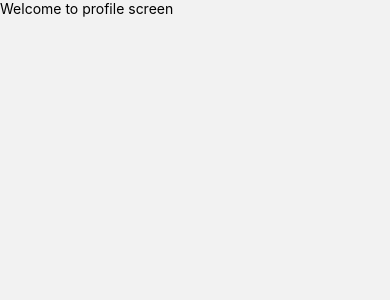
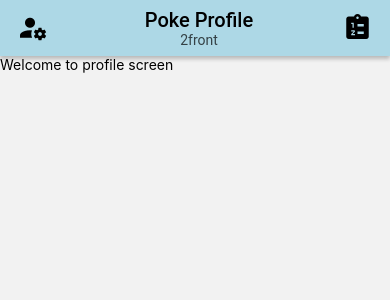
Before and after one commit to MatkoMilic/Poke-App-Jest-Testing, a React Native app: screen /MAIN_NAVIGATOR in a window 390 px wide. Shown: the top 300 px of the page. Built offline with nearby package versions, Linux system fonts and the light colour scheme.

Commit message:
feat(pokelistscreen.tsx & profilescreen.tsx & settingsscreen.tsx): add custom header inside screens

```diff
--- a/src/screens/PokeListScreen/PokeListScreen.tsx
+++ b/src/screens/PokeListScreen/PokeListScreen.tsx
@@ -1,10 +1,27 @@
 import React from 'react';
 import {Text} from 'react-native';
-import {ScreenContainer} from '../../components';
+import {Header, ScreenContainer} from '../../components';
+import {IMainNavScreenProps, MainNavigatorScreens} from '../../types';
 
-const PokeListScreen: React.FC = () => {
+interface ProfileScreenProps extends IMainNavScreenProps {}
+
+const PokeListScreen: React.FC<ProfileScreenProps> = ({navigation}) => {
+  const goToSettings = () => {
+    navigation.navigate(MainNavigatorScreens.SETTINGS_SCREEN);
+  };
+  const goToProfile = () => {
+    navigation.navigate(MainNavigatorScreens.PROFILE_SCREEN);
+  };
   return (
     <ScreenContainer>
+      <Header
+        goToScreenLeftIcon={goToSettings}
+        goToScreenRightIcon={goToProfile}
+        headerTitle="Poke Profile"
+        leftIcon="account-cog"
+        rightIcon="clipboard-list"
+        headerSubtitle="2front"
+      />
       <Text>Welcome to poke list</Text>
     </ScreenContainer>
   );
--- a/src/screens/ProfileScreen/ProfileScreen.tsx
+++ b/src/screens/ProfileScreen/ProfileScreen.tsx
@@ -1,10 +1,28 @@
 import React from 'react';
 import {Text} from 'react-native';
-import {ScreenContainer} from '../../components';
+import {Header, ScreenContainer} from '../../components';
+import {IMainNavScreenProps, MainNavigatorScreens} from '../../types';
+import {PokeListScreen} from '../PokeListScreen';
 
-const ProfileScreen: React.FC = () => {
+interface ProfileScreenProps extends IMainNavScreenProps {}
+
+const ProfileScreen: React.FC<ProfileScreenProps> = ({navigation}) => {
+  const goToSettings = () => {
+    navigation.navigate(MainNavigatorScreens.SETTINGS_SCREEN);
+  };
+  const goToPokeList = () => {
+    navigation.navigate(MainNavigatorScreens.POKELIST_SCREEN);
+  };
   return (
     <ScreenContainer>
+      <Header
+        goToScreenLeftIcon={goToSettings}
+        goToScreenRightIcon={goToPokeList}
+        headerTitle="Poke Profile"
+        leftIcon="account-cog"
+        rightIcon="clipboard-list"
+        headerSubtitle="2front"
+      />
       <Text>Welcome to profile screen</Text>
     </ScreenContainer>
   );
--- a/src/screens/SettingsScreen/SettingsScreen.tsx
+++ b/src/screens/SettingsScreen/SettingsScreen.tsx
@@ -1,10 +1,27 @@
 import React from 'react';
 import {Text} from 'react-native';
-import {ScreenContainer} from '../../components';
+import {Header, ScreenContainer} from '../../components';
+import {IMainNavScreenProps, MainNavigatorScreens} from '../../types';
 
-const SettingsScreen: React.FC = () => {
+interface SettingsScreenProps extends IMainNavScreenProps {}
+
+const SettingsScreen: React.FC<SettingsScreenProps> = ({navigation}) => {
+  const goToProfile = () => {
+    navigation.navigate(MainNavigatorScreens.PROFILE_SCREEN);
+  };
+  const goToPokeList = () => {
+    navigation.navigate(MainNavigatorScreens.POKELIST_SCREEN);
+  };
   return (
     <ScreenContainer>
+      <Header
+        goToScreenLeftIcon={goToProfile}
+        goToScreenRightIcon={goToPokeList}
+        headerTitle="Poke Settings"
+        leftIcon="home-account"
+        rightIcon="clipboard-list"
+        headerSubtitle="2front"
+      />
       <Text>Welcome to settings</Text>
     </ScreenContainer>
   );
```
